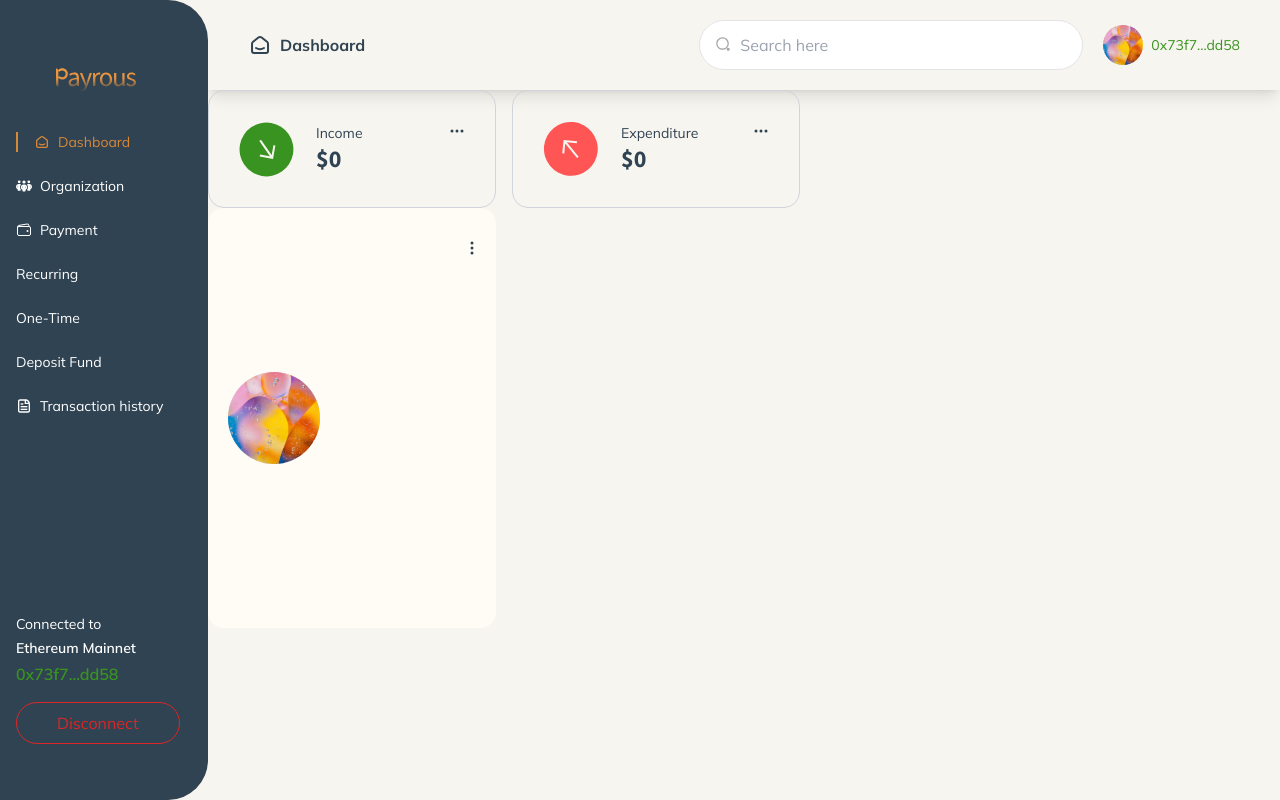
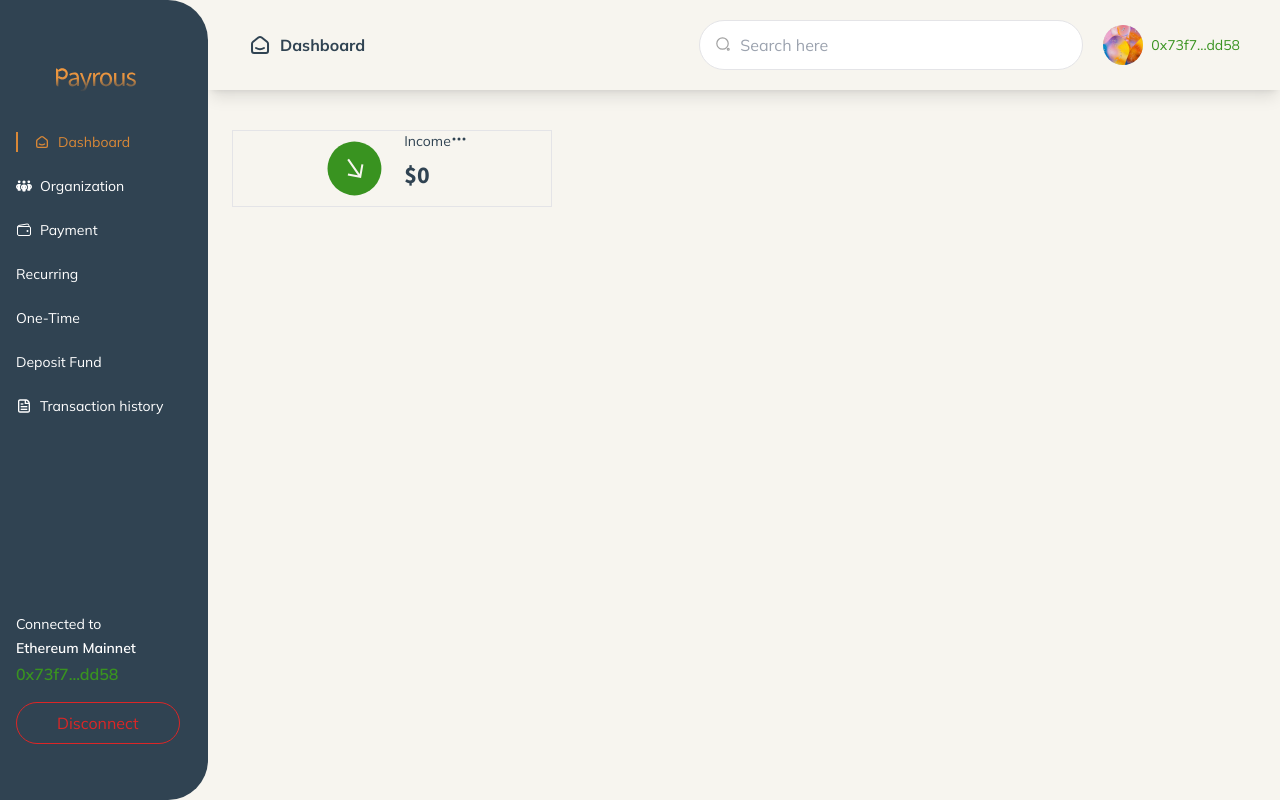
Before and after one commit to Payrous/payrous-thirdweb, a Next.js app: page /dashboard/dashboard in a window 1280 px wide. Built offline with nearby package versions, Linux system fonts and the light colour scheme; what thirdweb would draw is missing.

Commit message:
edit: overveiw

```diff
--- a/src/app/dashboard/dashboard/page.tsx
+++ b/src/app/dashboard/dashboard/page.tsx
@@ -6,28 +6,18 @@ import { avatar } from "@/assets/images";
 
 const Dashboard = () => {
   return (
-    <div className=' text-colors-BlueGray font-geist'>
-      <div className="flex gap-4">
-        <div className="flex items-center gap-3 rounded-2xl border border-gray-300 p-5 relative w-72">
-          <Image src={green} alt='income' />
-          <div>
-            <p className="text-sm">Income</p>
+    <div className='flex flex-col pt-4 px-6 lg:pt-10 lg:px-15 text-colors-BlueGray'>
+      <div className="flex justify-center w-full md:w-80 border border-">
+        <div className="flex gap-3">
+          <Image src={green} alt="income icon"/>
+          <div className="flex flex-col text-left gap-2">
+            <p className="font-normal font-geist text-sm">Income</p>
             <h1 className="font-bold font-source text-2xl">$0</h1>
           </div>
-          <IoEllipsisHorizontal className="top-8 left-60 absolute" />
         </div>
-        <div className="flex items-center gap-3 rounded-2xl border border-gray-300 p-5 relative w-72">
-          <Image src={red} alt='expenditure' />
-          <div>
-            <p className="text-sm">Expenditure</p>
-            <h1 className="font-bold font-source text-2xl">$0</h1>
-          </div>
-          <IoEllipsisHorizontal className="top-8 left-60 absolute" />
+        <div>
+          <IoEllipsisHorizontal className=""/>
         </div>
-      </div>
-      <div className="flex items-center rounded-2xl bg-colors-WhiteSmoke p-5 relative w-72 h-[420px]">
-        <Image src={avatar} alt='avatar' />
-        <IoEllipsisHorizontal className="top-8 left-64 absolute rotate-90" />
       </div>
     </div>
   )
--- a/src/app/page.tsx
+++ b/src/app/page.tsx
@@ -87,13 +87,13 @@ const Payrous = () => {
         <div className='bg-white py-3 md:py-4 flex flex-col items-center justify-center w-full gap-4 md:gap-6'>
           <h1 className='text-colors-DarkGray font-bold text-xl md:text-3xl'>Trusted by</h1>
           <div className='flex items-center gap-6 lg:gap-10 pb-1 md:pb-2'>
-            <Image src={eth} alt='sponsors' className='w-full h-9 md:h-12'/>
-            <Image src={stark} alt='sponsors' className='w-full h-8 md:h-11'/>
+            <Image src={eth} alt='sponsors' className='w-full h-9 md:h-12' />
+            <Image src={stark} alt='sponsors' className='w-full h-8 md:h-11' />
           </div>
 
 
           {/* offerpage */}
-          <div className='bg-slate-50 flex flex-col justify-center items-center p-6 md:p-16 lg:px-32' >
+          <div id='features' className='bg-slate-50 flex flex-col justify-center items-center p-6 md:p-16 lg:px-32' >
             <div className='py-12 px-4 md:px-10 bg-orange-100 relative h-full w-full rounded-2xl'>
               <Image
                 alt=""
@@ -125,7 +125,9 @@ const Payrous = () => {
         </div>
 
         {/* how it works component */}
-        <HowItWorks />
+        <div id='how-it-works'>
+          <HowItWorks />
+        </div>
 
         {/* testimonials */}
         <div className='bg-orange-50 flex flex-col items-center justify-center py-8 md:py-10 '>
@@ -192,7 +194,7 @@ const Payrous = () => {
         </div>
 
         {/* faq */}
-        <div className='bg-white text-colors-BlueGray py-10 flex flex-col items-center justify-center relative overflow-hidden'>
+        <div id='faq' className='bg-white text-colors-BlueGray py-10 flex flex-col items-center justify-center relative overflow-hidden'>
           <Image
             src={faqbg}
             alt='faq'
--- a/src/components/Navbar.tsx
+++ b/src/components/Navbar.tsx
@@ -15,9 +15,9 @@ const Navbar = () => {
 
 
           <ul className='flex items-center justify-center gap-8 text-sm font-light font-geist cursor-pointer text-colors-BlueGray'>
-            <li className='text-orange-400'>Features</li>
-            <Link href="/how-it-works" className='hover:text-orange-400 hover:underline-offset-2 decoration-2'><li>How it works</li></Link>
-            <Link href="/faq" className='hover:text-orange-400 hover:underline-offset-2 decoration-2'><li>FAQs</li></Link>
+            <Link href="/"><li className='text-orange-400'>Features</li> </Link>
+            <Link href="#how-it-works" className='hover:text-orange-400 hover:underline-offset-2 decoration-2'><li>How it works</li></Link>
+            <Link href="#faq" className='hover:text-orange-400 hover:underline-offset-2 decoration-2'><li>FAQs</li></Link>
           </ul>
 
           <Link href="/connect-wallet">
```
Lines whose indentation alone changed are shown as unchanged.
